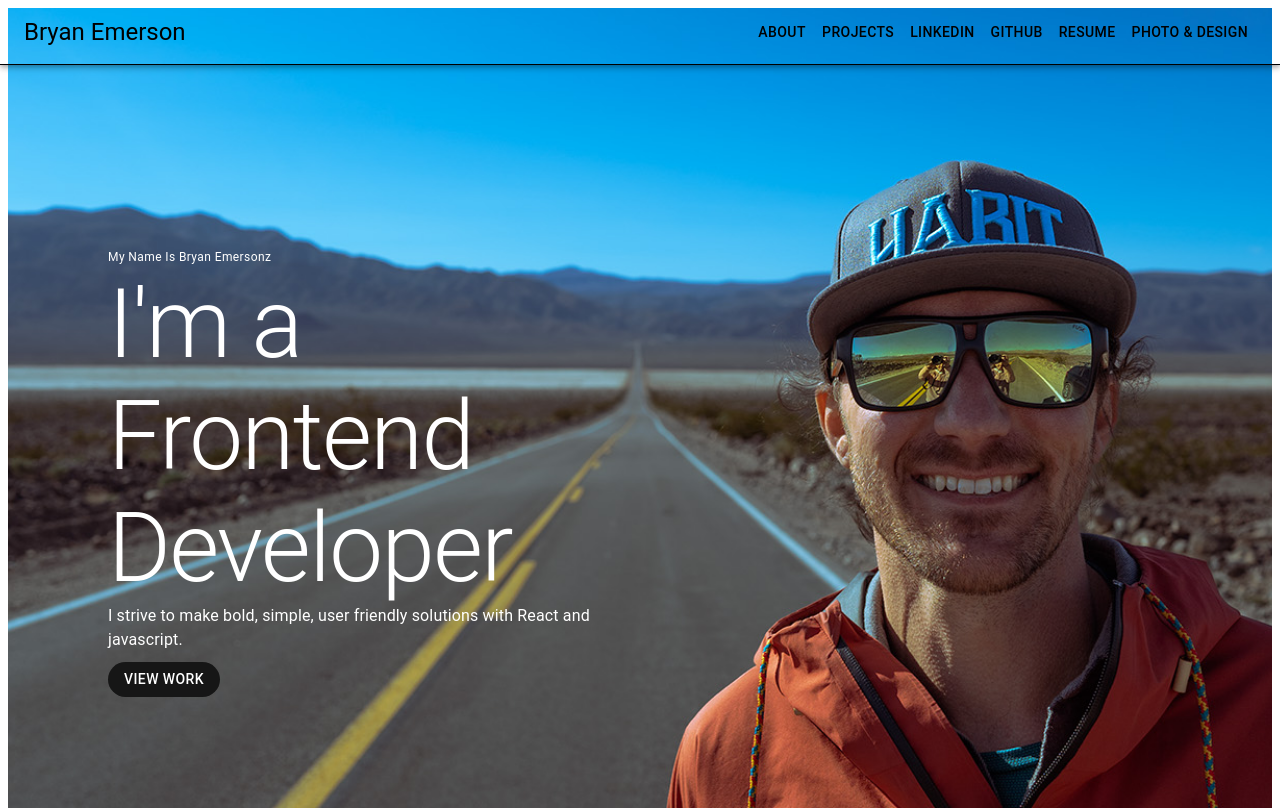
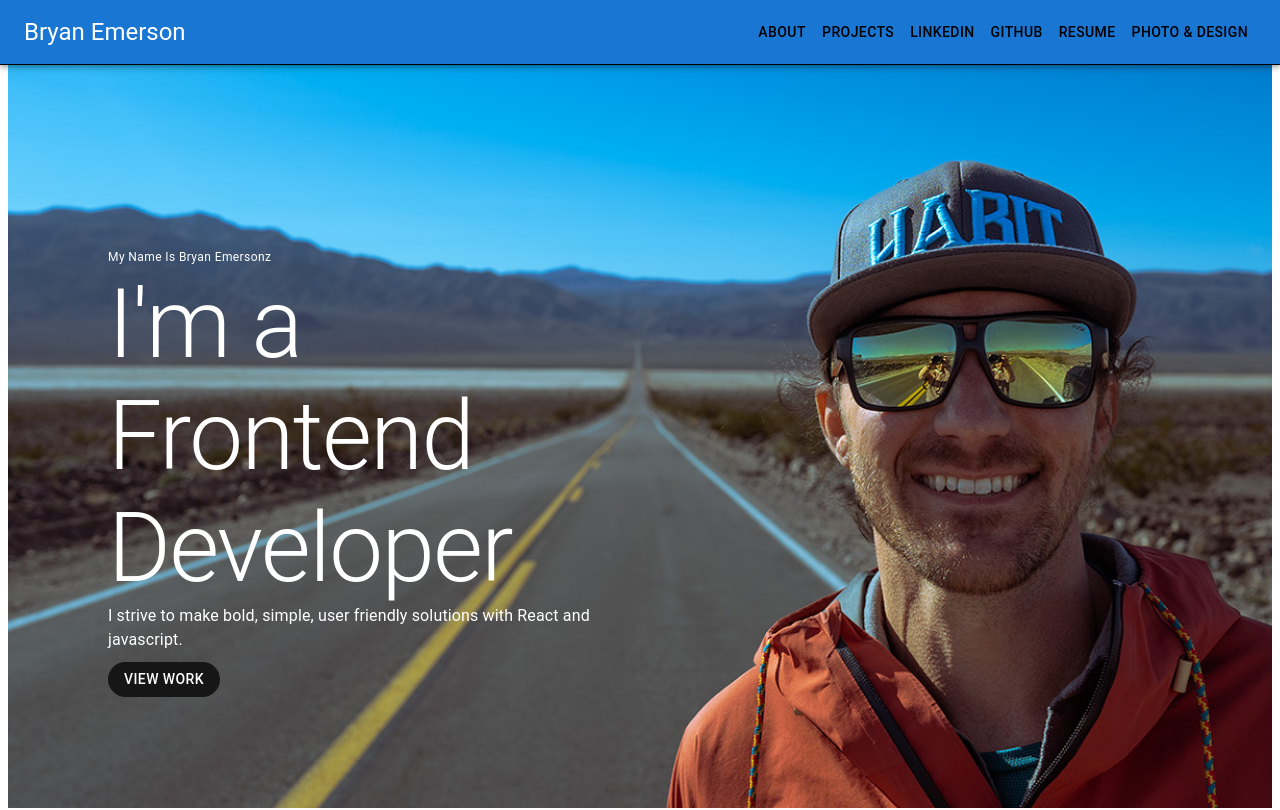
Before and after one commit to bryan-emerson/pfportfolio, a Next.js app: page / in a window 1280 px wide. Shown: the top 810 px of the page. Built offline with nearby package versions, Linux system fonts and the light colour scheme.

Commit message:
nav style

```diff
--- a/components/nav.js
+++ b/components/nav.js
@@ -91,7 +91,7 @@ function DrawerAppBar(props) {
     <div >
     <Box sx={{ display: 'flex' }} >
 
-      <AppBar component="nav" color='transparent' className={styles.navbar} position="absolute">
+      <AppBar component="nav" className={styles.navbar} position="absolute">
         <Toolbar>
           <IconButton
 
```
